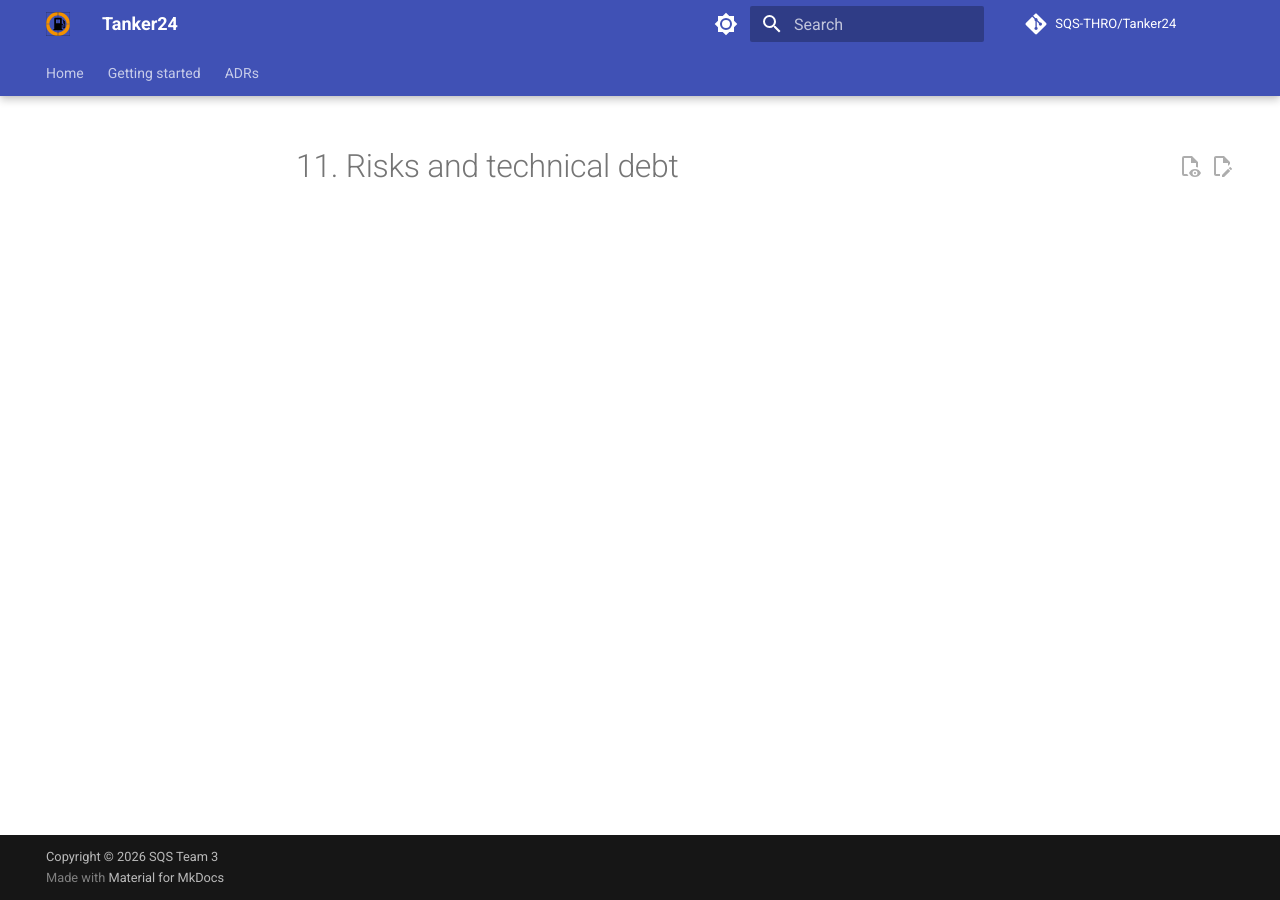
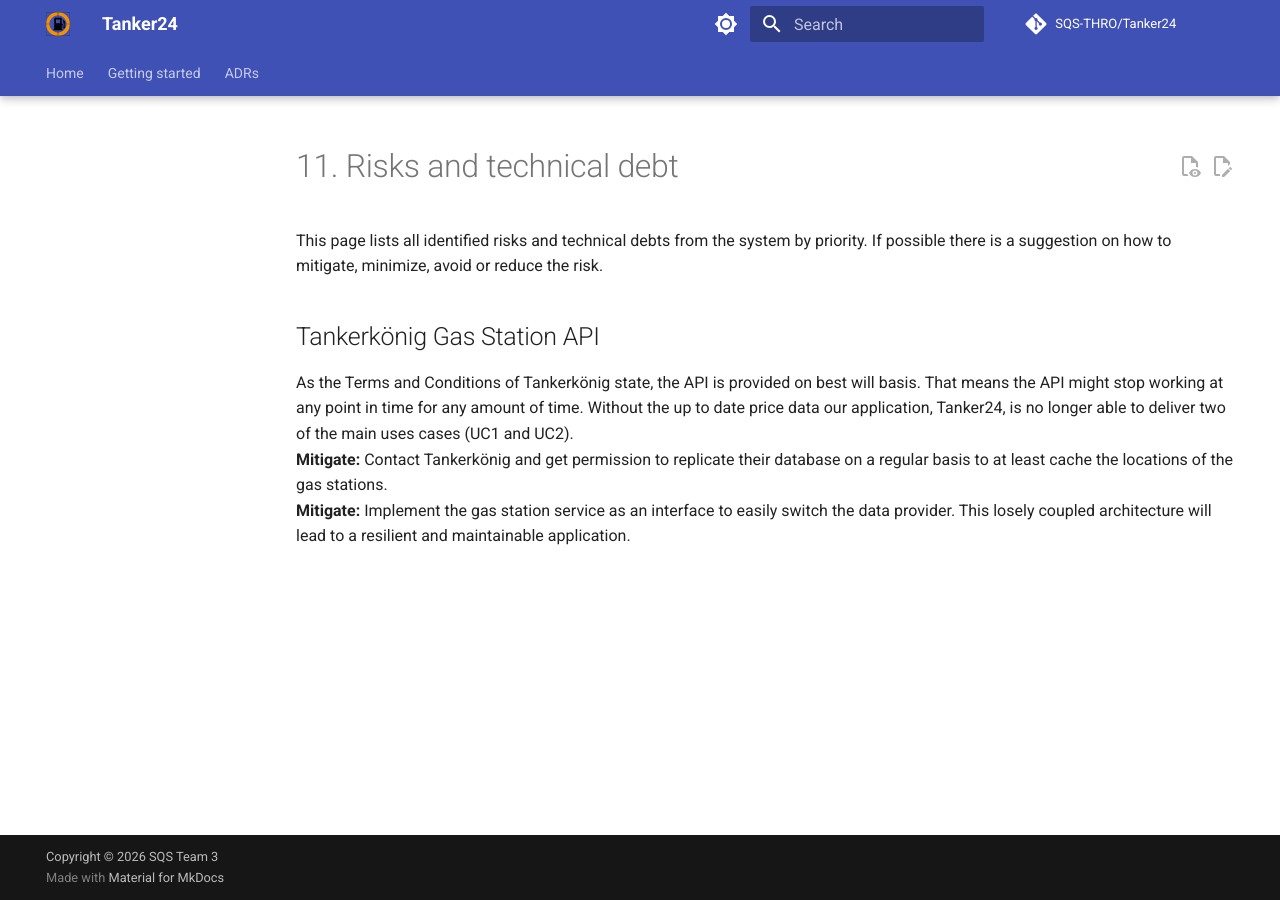
Before and after one commit to SQS-THRO/Tanker24, an MkDocs documentation site: the page built from docs/arc42/11_risks_technical_debt.md, in a window 1280 px wide. Built offline with MkDocs 1.6.1 and Material for MkDocs 9.7.7, drawn with Linux system fonts in a browser that asks for light colours; comment, search, counter and statistics services are not loaded.

Commit message:
#13 added risks

```diff
--- a/docs/arc42/11_risks_technical_debt.md
+++ b/docs/arc42/11_risks_technical_debt.md
@@ -1 +1,7 @@
 # 11. Risks and technical debt
+This page lists all identified risks and technical debts from the system by priority. If possible there is a suggestion on how to mitigate, minimize, avoid or reduce the risk.
+
+## Tankerkönig Gas Station API
+As the Terms and Conditions of Tankerkönig state, the API is provided on best will basis. That means the API might stop working at any point in time for any amount of time. Without the up to date price data our application, Tanker24, is no longer able to deliver two of the main uses cases (UC1 and UC2).
+**Mitigate:** Contact Tankerkönig and get permission to replicate their database on a regular basis to at least cache the locations of the gas stations.
+**Mitigate:**  Implement the gas station service as an interface to easily switch the data provider. This losely coupled architecture will lead to a resilient and maintainable application.
```
